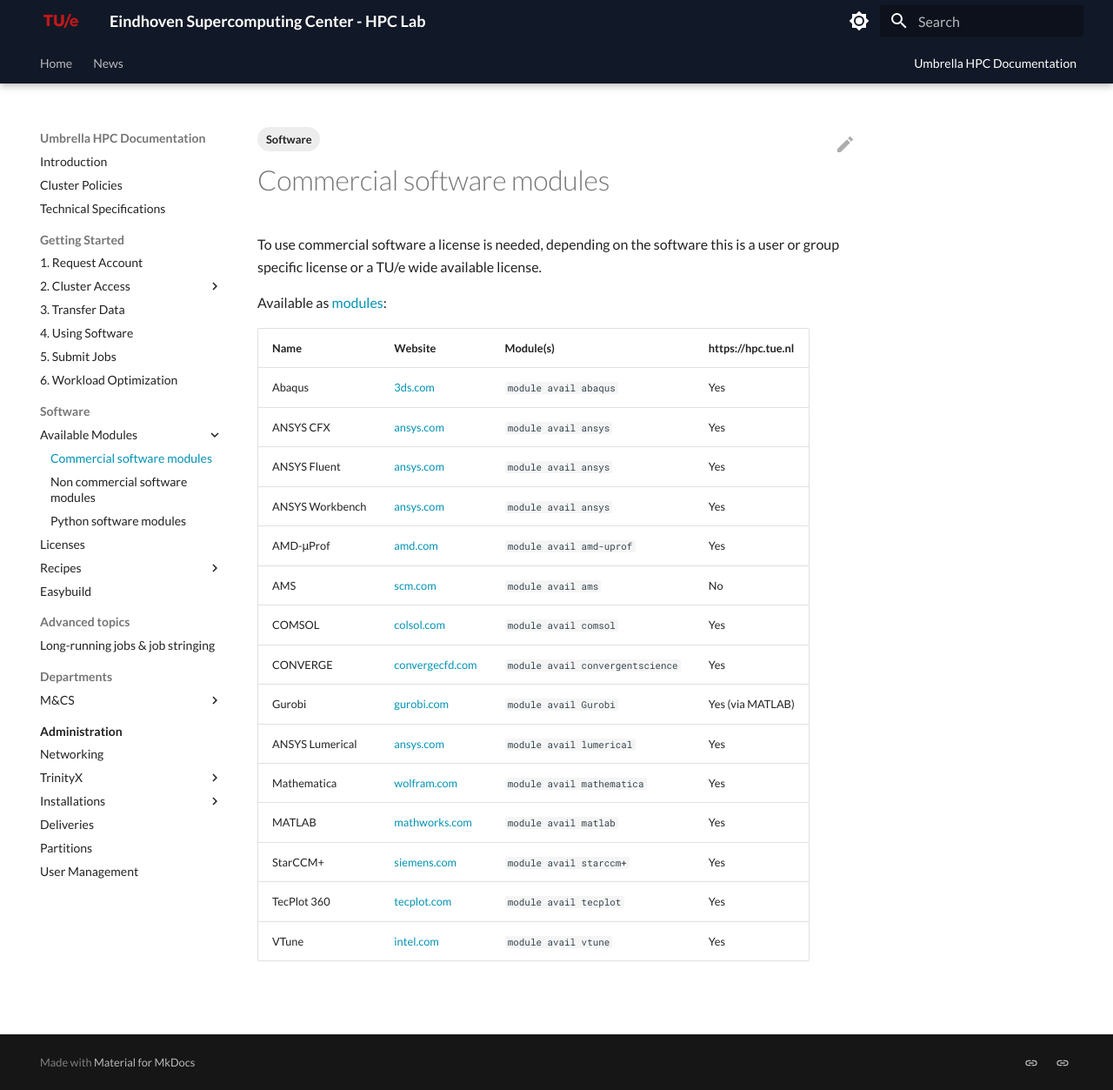
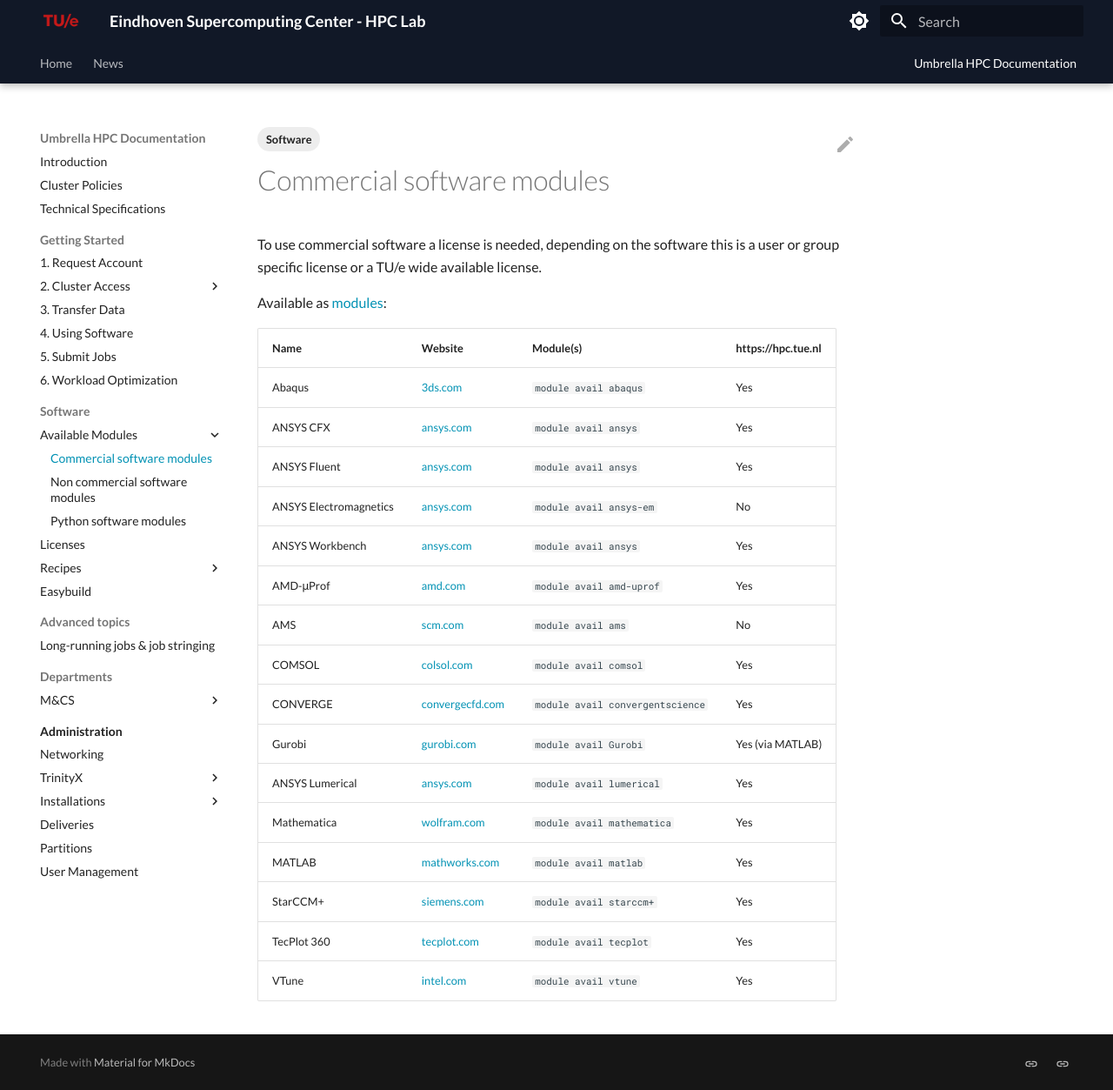
Before and after one commit to gferhpc/supercomputing.tue.nl, an MkDocs documentation site: the page built from pages/documentation/software/modules/commercial.md, in a window 1280 px wide and 1253 px high. Shown: the whole window at 87% size. Built offline with MkDocs 1.6.1 and Material for MkDocs 9.7.7, drawn with Linux system fonts in a browser that asks for light colours.

Commit message:
Update commercial.md

```diff
--- a/pages/documentation/software/modules/commercial.md
+++ b/pages/documentation/software/modules/commercial.md
@@ -11,6 +11,7 @@
 | Abaqus          | [3ds.com](https://www.3ds.com/products/simulia/abaqus){:target="_blank"} | `module avail abaqus`    | Yes |
 | ANSYS CFX       | [ansys.com](https://www.ansys.com/products/fluids/ansys-cfx){:target="_blank"} | `module avail ansys`     | Yes |
 | ANSYS Fluent    | [ansys.com](https://www.ansys.com/products/fluids/ansys-fluent){:target="_blank"} | `module avail ansys`     | Yes |
+| ANSYS Electromagnetics | [ansys.com](https://www.ansys.com/products/electronics){:target="_blank"} | `module avail ansys-em`   | No |
 | ANSYS Workbench | [ansys.com](https://www.ansys.com/products/ansys-workbench){:target="_blank"} | `module avail ansys`     | Yes |
 | AMD-μProf       | [amd.com](https://www.amd.com/en/developer/uprof.html){:target="_blank"} | `module avail amd-uprof` | Yes |
 | AMS             | [scm.com](https://www.scm.com/amsterdam-modeling-suite/){:target="_blank"} | `module avail ams` | No |
```
